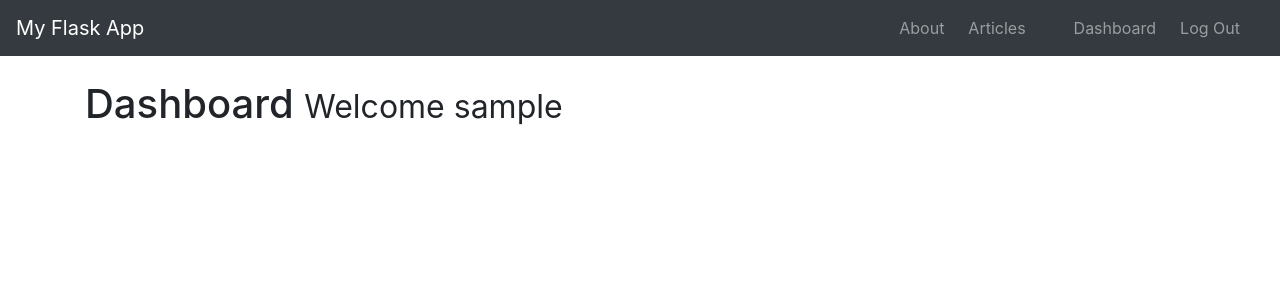
After one commit to FrancyelZelling/flask-from-scratch, a Flask app: page /dashboard in a window 1280 px wide. The commit adds this page. Shown: the top 300 px of the page. Run offline with Flask 2, Linux system fonts and the light colour scheme; the visitor is signed in with stand-in values (Sample User, id 1); some libraries are stand-ins or nearby versions.

Commit message:
Login & Acess Control done

```diff
--- a/app.py
+++ b/app.py
@@ -3,7 +3,9 @@ from data import articles
 from flask_mysqldb import MySQL
 from wtforms import Form, StringField, TextAreaField, PasswordField, validators
 from passlib.hash import sha256_crypt
+from functools import wraps
 
+# Initializing flask
 app = Flask(__name__)
 
 # Config MySQL
@@ -13,28 +15,37 @@ app.config['MYSQL_PASSWORD'] = '123456'
 app.config['MYSQL_DB'] = 'myflaskapp'
 app.config['MYSQL_CURSORCLASS'] = 'DictCursor'
 
+
+# To setup the table correctly, use this:
+# CREATE TABLE users(id INT(11) AUTO_INCREMENT PRIMARY KEY, name VARCHAR(100), email VARCHAR(100), username VARCHAR(30), password VARCHAR(100), register_date TIMESTAMP DEFAULT CURRENT_TIMESTAMP);
+
 # init MYSQL
 mysql = MySQL(app)
 
 
 Articles = articles()
 
+# Home page
 @app.route('/')
 def index():
     return render_template('home.html')
 
+# About page
 @app.route('/about')
 def about():
     return render_template('about.html')
 
+# Articles page
 @app.route('/articles')
 def articles():
     return render_template('articles.html', articles = Articles)
 
+# Single article page
 @app.route('/article/<string:id>')
 def article(id):
     return render_template('article.html', id = id)
 
+# Register form class for using WTForms
 class RegisterForm(Form):
     # Creating a form class for WTForms
     name = StringField('Name', [validators.Length(min=1, max=50)])
@@ -46,6 +57,7 @@ class RegisterForm(Form):
     ])
     confirm = PasswordField('Confirm Password')
 
+# User Register
 @app.route('/register', methods=['GET', 'POST'])
 def register():
     form = RegisterForm(request.form)
@@ -74,6 +86,74 @@ def register():
 
     return render_template('register.html', form=form)
 
+# User Login
+@app.route('/login', methods=['GET', 'POST'])
+def login():
+    if request.method == 'POST':
+        # Get Form Fields
+        username = request.form['username']
+        password_candidate = request.form['password']
+
+        # Create Cursor
+        cur = mysql.connection.cursor()
+
+        # Get user by username
+        result = cur.execute("SELECT * FROM users WHERE username = %s", [username])
+
+        if result > 0:
+            # Get stored hash
+            data = cur.fetchone()
+            password = data['password']
+
+            # Compare passowors
+            if sha256_crypt.verify(password_candidate, password):
+                # Passed
+                session['logged_in'] = True
+                session['username'] = username
+
+                flash('You are now logged in', 'success')
+                return redirect('dashboard')
+
+            else:
+                error = 'Invalid Login'
+                return render_template('login.html', error=error)
+
+            # Close Connection
+            cur.close()
+
+        else:
+            error = 'Username Not Found'
+            return render_template('login.html', error=error)
+
+    return render_template('login.html')
+
+# Check if user are logged in
+# I dont quite understand this, so !TODO learn about *args and **kwargs
+def is_logged_in(f):
+    @wraps(f)
+    def wrap(*args, **kwargs):
+        if 'logged_in' in session:
+            return f(*args, **kwargs)
+        else:
+            flash('Unauthorized, please login', 'danger')
+            return redirect(url_for('login'))
+
+    return wrap
+
+# Logout
+@app.route('/logout')
+def logout():
+    session.clear()
+    flash('You are now logged out', 'success')
+    return redirect(url_for('login'))
+
+
+# Dashboard page for logged users
+@app.route('/dashboard')
+@is_logged_in
+def dashboard():
+    return render_template('dashboard.html')
+
 if __name__ == '__main__':
     app.secret_key = 'notvery12secret'
     app.run(debug=True)
--- /dev/null
+++ b/templates/dashboard.html
@@ -0,0 +1,5 @@
+{% extends 'layout.html' %}
+
+{% block body %}
+    <h1>Dashboard <small>Welcome {{session.username}}</small></h1>
+{% endblock %}
--- a/templates/inc/_messages.html
+++ b/templates/inc/_messages.html
@@ -5,3 +5,11 @@
     {% endfor %}
   {% endif %}
 {% endwith %}
+
+{% if error %}
+  <div class="alert alert-danger">{{error}}</div>
+{% endif %}
+
+{% if msg %}
+  <div class="alert alert-success">{{msg}}</div>
+{% endif %}
--- a/templates/inc/_navbar.html
+++ b/templates/inc/_navbar.html
@@ -12,9 +12,22 @@
           <a class="nav-link" href="/articles">Articles</a>
         </li>
 
-        <li class="nav-item ml-4 mr-4">
-          <a class="nav-link" href="/register">Register</a>
-        </li>
+        <!-- Check if user are logged in to display appropriate nav links -->
+        {% if session.logged_in %}
+          <li class="nav-item ml-4 mr-4">
+            <a class="nav-link" href="/dashboard">Dashboard</a>
+          </li>
+          <li class="nav-item mr-4">
+            <a class="nav-link" href="/logout">Log Out</a>
+          </li>
+        {% else %}
+          <li class="nav-item ml-4 mr-4">
+            <a class="nav-link" href="/login">Login</a>
+          </li>
+          <li class="nav-item mr-4">
+            <a class="nav-link" href="/register">Register</a>
+          </li>
+        {% endif %}
       </ul>
     </div>
   </nav>
```
Also changed, not shown: templates/login.html (added, +16 -0 lines).
